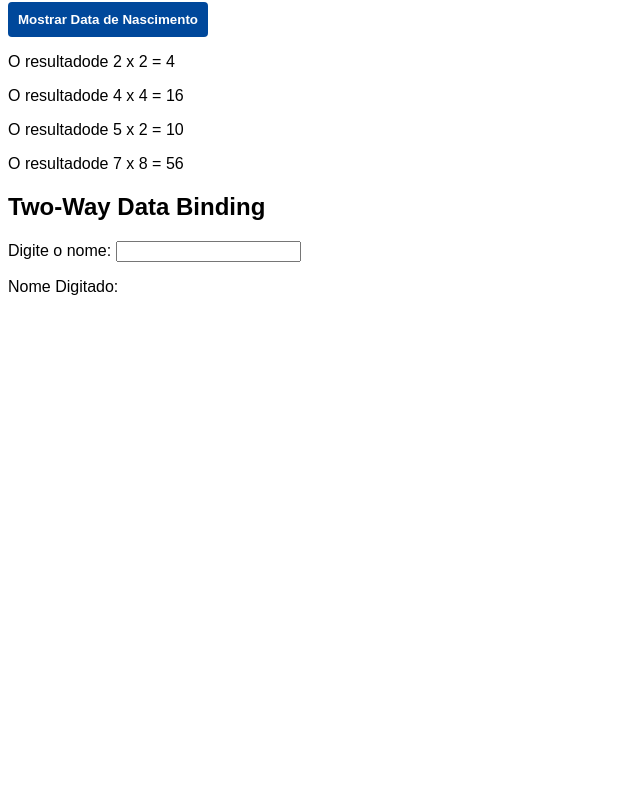
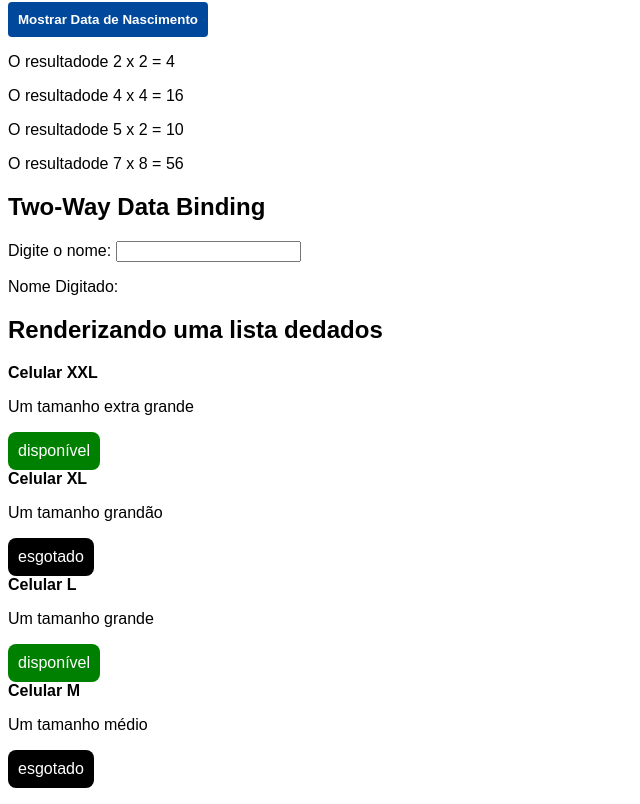
Before and after one commit to rapharodrigues04/fundamentos-angular, an Angular app: page / in a window 1280 px wide. Shown: the part 426-1230 px from the top of the page, without its empty margins (0-640 px from the left). Before the commit the page ends 800 px from the top, so only its background shows below. Built offline with nearby package versions, Linux system fonts and the light colour scheme.

Commit message:
Renderizando listas

```diff
--- a/src/app/app.component.html
+++ b/src/app/app.component.html
@@ -2,3 +2,4 @@
 <app-segundo-componente></app-segundo-componente>
 <app-pipe-customizado></app-pipe-customizado>
 <app-two-way-date-bind></app-two-way-date-bind>
+<app-renderizando-listas></app-renderizando-listas>
--- a/src/app/app.module.ts
+++ b/src/app/app.module.ts
@@ -9,6 +9,7 @@
 import { PipeCustomizadoComponent } from './pipe-customizado/pipe-customizado.component';
 import { TwoWayDateBindComponent } from './two-way-date-bind/two-way-date-bind.component';
 import { FormsModule } from '@angular/forms';
+import { RenderizandoListasComponent } from './renderizando-listas/renderizando-listas.component';
 
 @NgModule({
   declarations: [
@@ -17,7 +18,8 @@
     SegundoComponenteComponent,
     MultiplicaPorPipe,
     PipeCustomizadoComponent,
-    TwoWayDateBindComponent
+    TwoWayDateBindComponent,
+    RenderizandoListasComponent
   ],
   imports: [
     BrowserModule,
--- /dev/null
+++ b/src/app/renderizando-listas/renderizando-listas.component.css
@@ -0,0 +1,20 @@
+.lista-produtos {
+    padding-left: 0;
+    list-style-type: none;
+}
+
+.lista-produtos strong {
+    display: block;
+}
+
+.lista-produtos span {
+    display: inline-block;
+    padding: 10px;
+    border-radius: 8px;
+    background-color: green;
+    color: white;
+}
+
+.lista-produtos .esgotado {
+    background-color: black;
+}
--- /dev/null
+++ b/src/app/renderizando-listas/renderizando-listas.component.html
@@ -0,0 +1,8 @@
+<h2>Renderizando uma lista dedados</h2>
+<ul class="lista-produtos">
+    <li *ngFor="let celular of celulares">
+        <strong>{{celular.nome}}</strong>
+        <p>{{celular.descricao}}</p>
+        <span [ngClass]="celular.esgotado ? 'esgotado' : '' ">{{ celular.esgotado ? "esgotado" : "disponível" }}</span>
+    </li>
+</ul>
--- /dev/null
+++ b/src/app/renderizando-listas/renderizando-listas.component.ts
@@ -0,0 +1,17 @@
+import { Component, } from '@angular/core';
+import { Celular } from '../types/celular';
+
+@Component({
+  selector: 'app-renderizando-listas',
+  templateUrl: './renderizando-listas.component.html',
+  styleUrls: ['./renderizando-listas.component.css']
+})
+export class RenderizandoListasComponent {
+
+  celulares: Celular[] = [
+    {id: 1, nome: "Celular XXL", descricao: "Um tamanho extra grande", esgotado: false},
+    {id: 2, nome: "Celular XL", descricao: "Um tamanho grandão", esgotado: true},
+    {id: 3, nome: "Celular L", descricao: "Um tamanho grande", esgotado: false},
+    {id: 4, nome: "Celular M", descricao: "Um tamanho médio", esgotado: true},
+  ]
+}
--- /dev/null
+++ b/src/app/types/Celular.ts
@@ -0,0 +1,6 @@
+export interface Celular {
+    id: number;
+    nome: string;
+    descricao?: string;
+    esgotado: boolean;
+}
```
Also changed, not shown: 1 other file (tests, documents, lock files or other folders).
